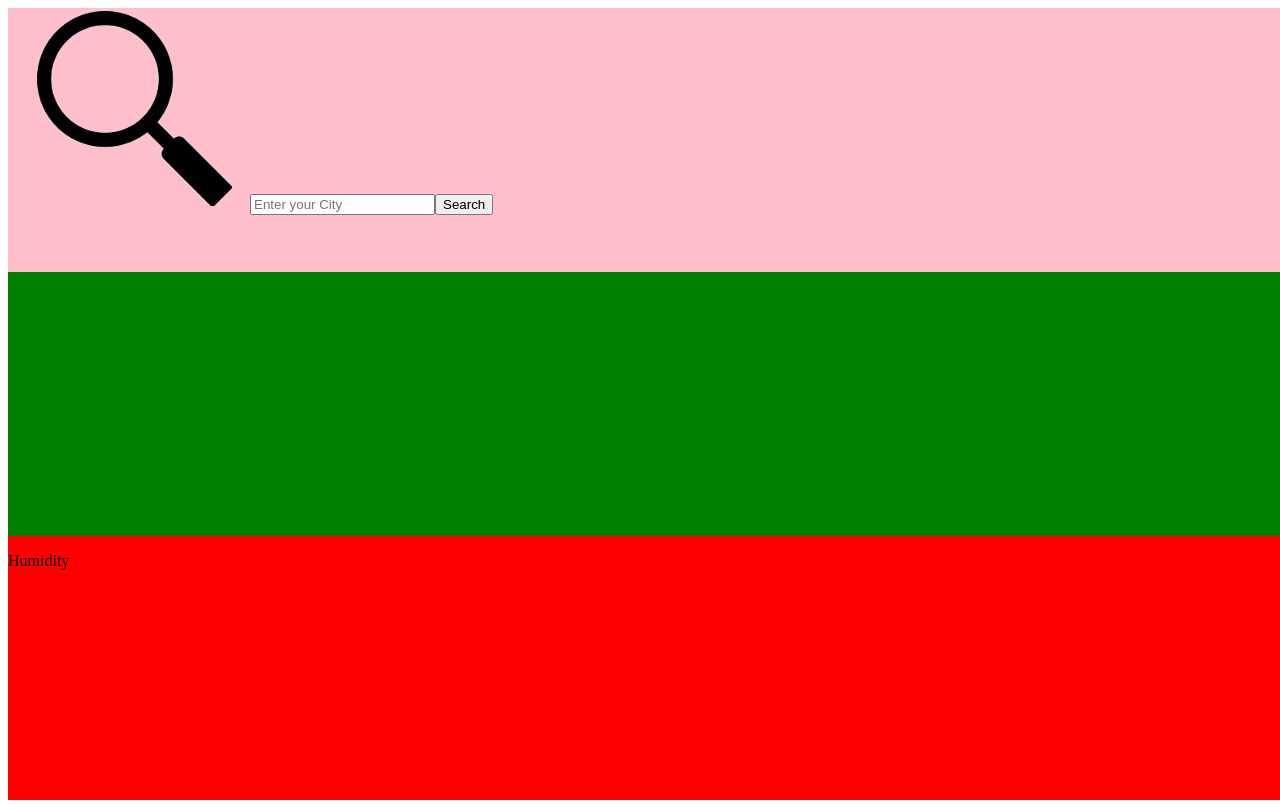
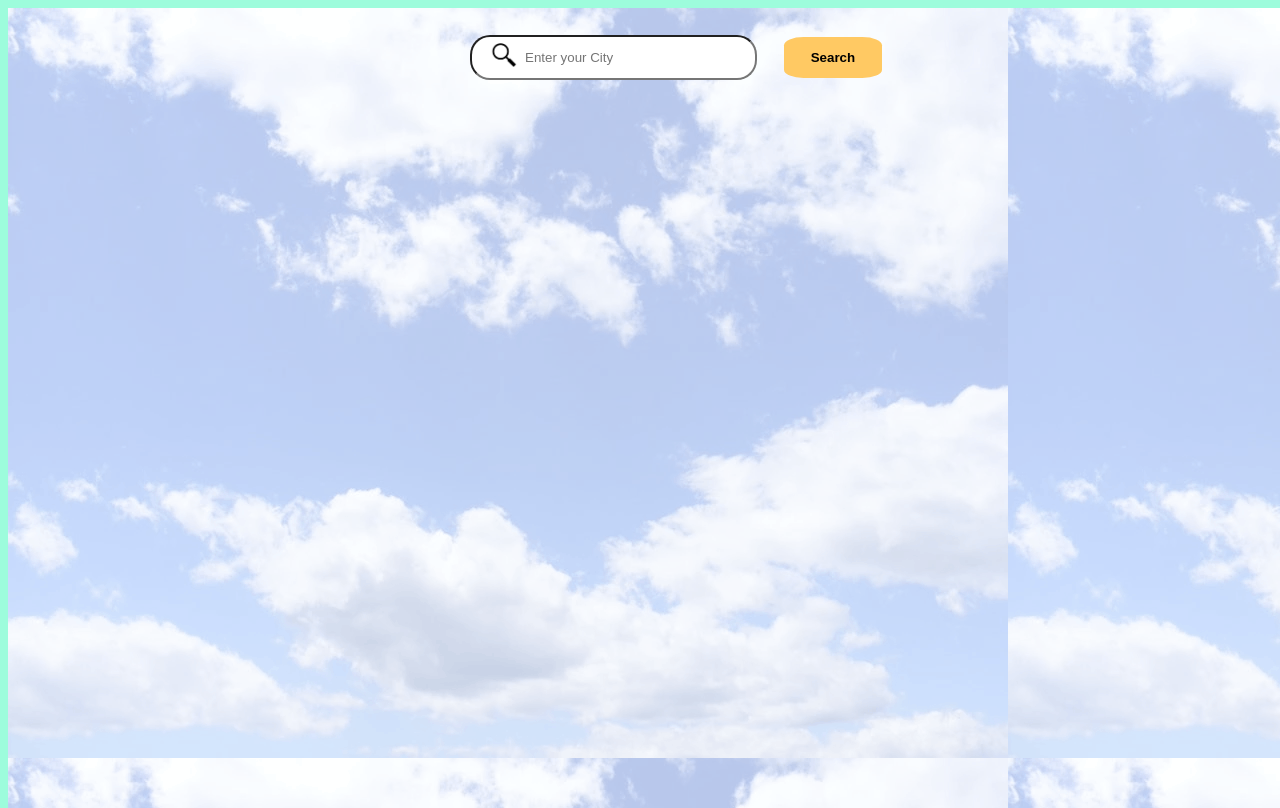
Before and after one commit to dne15/weather-app, a React (Vite) app in the folder vite-project/: page / in a window 1280 px wide. Built offline with nearby package versions, Linux system fonts and the light colour scheme.

Commit message:
MVP CLOUDS VERSION

```diff
--- a/vite-project/src/App.css
+++ b/vite-project/src/App.css
@@ -3,11 +3,15 @@
   height: 100vh;
   width: 100vw;
   grid-template-rows: 33% 33% 33%;
+  justify-content: center;
+  align-items: center;
+  justify-items: center;
+  background-image: url('clouds.png');
+  margin:0;
 }
 
 nav{
   display: flex;
-  background-color: pink;
   height: 100%;
 }
 
@@ -15,11 +19,33 @@ nav{
 {
   display: flex;
   height: 100%;
-  background-color: green;
 }
 
 .WeatherInfo{
   display: flex;
   height: 100%;
-  background-color: red;
+  font-family: Verdana;
+  font-size: 1em;
+  text-justify: center;
 }
+
+.glass{
+  position: relative;
+  height: 1.5em;
+  left: 16%;
+  top: 2%;
+}
+
+input{
+  padding: 1em 4em;
+  margin: 2em;
+  border-radius: 20px;
+  color: rgb(61, 61, 61);
+}
+
+button{
+  background-color: rgb(255, 201, 99);
+  padding: 1em 2em 1em 2em;
+  border: none;
+  border-radius: 20%;
+}
--- a/vite-project/src/App.tsx
+++ b/vite-project/src/App.tsx
@@ -4,19 +4,30 @@ import viteLogo from "/vite.svg";
 import "./App.css";
 import myImage from "../public/lens.png";
 
+
+ // SETTING THE STATES
+
 function App() {
   const [city, setCity] = useState("");
   const [cityConf, setCityConf] = useState("");
   const [weather, setWeather] = useState();
 
+
+  // STORING WHAT THE USER IS INPUTTING
+
   function handleTyping(event) {
     setCity(event.target.value);
   }
+
+  // STORING WHAT THE USER IS SUBMITING
 
   function handleSubmit(event) {
     event.preventDefault();
     setCityConf(city);
   }
+
+
+  // FETCHING FORM THE API
 
   useEffect(() => {
     if (cityConf) {
@@ -34,20 +45,14 @@ function App() {
     }
   }, [weather]);
 
-  //   <div className="reviewText">
-  //   {reviewData ? JSON.stringify(reviewData.text) : null}
-  // </div>
-  // <div className="authorLocation">
-  //   {reviewData ? reviewData.author : null}
-  //   <br></br>
-  //   {reviewData ? reviewData.location : null}
-  // </div>
+
+  // RENDERING WHAT WE NEED
 
   return (
     <div className="MacroContainer">
       <nav>
         <form>
-          <img src={myImage}></img>
+          <img className="glass" src={myImage}></img>
 
           <input
             value={city}
@@ -56,7 +61,7 @@ function App() {
             placeholder="Enter your City"
           ></input>
 
-          <button onClick={handleSubmit}>Search</button>
+          <button onClick={handleSubmit}><strong>Search</strong></button>
         </form>
       </nav>
 
@@ -64,13 +69,12 @@ function App() {
 
       <div className="WeatherInfo">
         {weather ? (
-          <p>
-            `The weather overall in ${cityConf} is:
-            JSON.stringify(weather[0]["description"])`
-          </p>
-        ) : null}
-
-        <p>Humidity</p>
+          <p><strong> The weather overall in {cityConf} is:</strong> {weather.weather[0].description}
+          <br/><br/>
+          <strong>The humidity is:</strong> {weather.main.humidity}%
+          <br/><br/>
+          <strong>The Temp is: </strong>{weather.main.temp-273}</p>
+        )  : null}
       </div>
     </div>
   );
--- a/vite-project/src/index.css
+++ b/vite-project/src/index.css
@@ -1,6 +1,7 @@
 html {
   margin: 0;
   height: 100%;
+  background-color: rgb(157, 252, 220);
 }
 
 /* body {
```
Also changed, not shown: vite-project/src/clouds.png (added).
